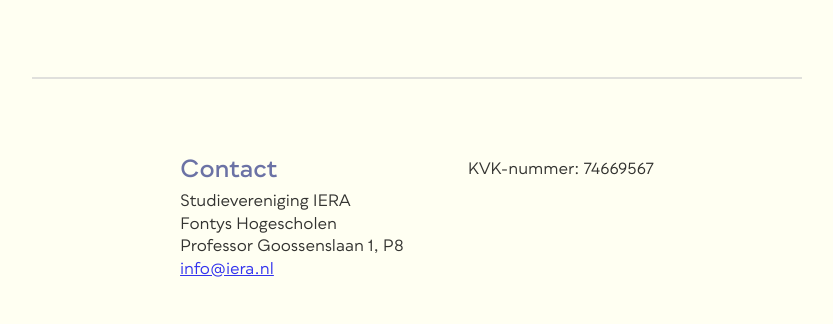
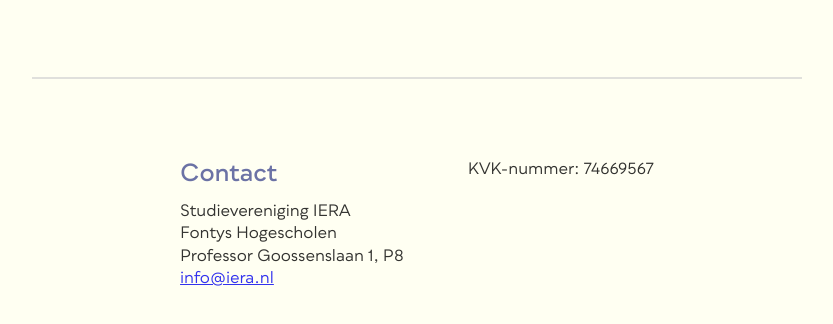
Before and after one commit to If-Else-Returns-Always/iera.nl, a plain HTML site: page index.html in a window 1280 px wide. Shown: the part 480-804 px from the top of the page, without its empty margins (223-1056 px from the left). Drawn offline with Linux system fonts and the light colour scheme.

Commit message:
Processed feedback W3C validator

```diff
--- a/index.html
+++ b/index.html
@@ -1,5 +1,6 @@
 <!DOCTYPE html>
 <html lang="nl">
+
 <head>
     <meta charset="UTF-8">
     <meta name="viewport" content="width=device-width, initial-scale=1.0">
@@ -8,6 +9,7 @@
     <link rel="stylesheet" href="styles/index.css">
     <link rel="icon" type="image/x-icon" href="images/favicon.ico">
 </head>
+
 <body>
     <header>
         <img src="images/iera_logo.png" alt="IERA">
@@ -18,13 +20,13 @@
             IERA is de studievereniging van Fontys ICT Tilburg.
         </p>
     </main>
-    <hr />
+    <hr>
     <footer>
         <address>
-            <h2>Contact</h2>
+            <span>Contact</span>
             <p>
-                Studievereniging IERA<br />
-                Fontys Hogescholen<br />
+                Studievereniging IERA<br>
+                Fontys Hogescholen<br>
                 Professor Goossenslaan 1, P8
             </p>
             <a href="mailto:info@iera.nl">info@iera.nl</a>
@@ -34,4 +36,5 @@
         </div>
     </footer>
 </body>
+
 </html>
--- a/styles/index.css
+++ b/styles/index.css
@@ -22,7 +22,9 @@ body {
     align-items: center;
 }
 
-h1, h2 {
+h1,
+h2,
+address>span {
     font-weight: bold;
     font-family: header;
     color: var(--primary-color);
@@ -32,11 +34,14 @@ h1 {
     font-size: 21pt;
 }
 
-h2 {
+h2,
+address>span {
     font-size: 18pt;
 }
 
-p, a, span {
+p,
+a,
+span {
     font-family: text;
     line-height: 1.4;
 }
@@ -74,7 +79,7 @@ footer {
     margin-bottom: 3rem;
 }
 
-address > p {
+address>p {
     margin-top: .5rem;
 }
 
```
